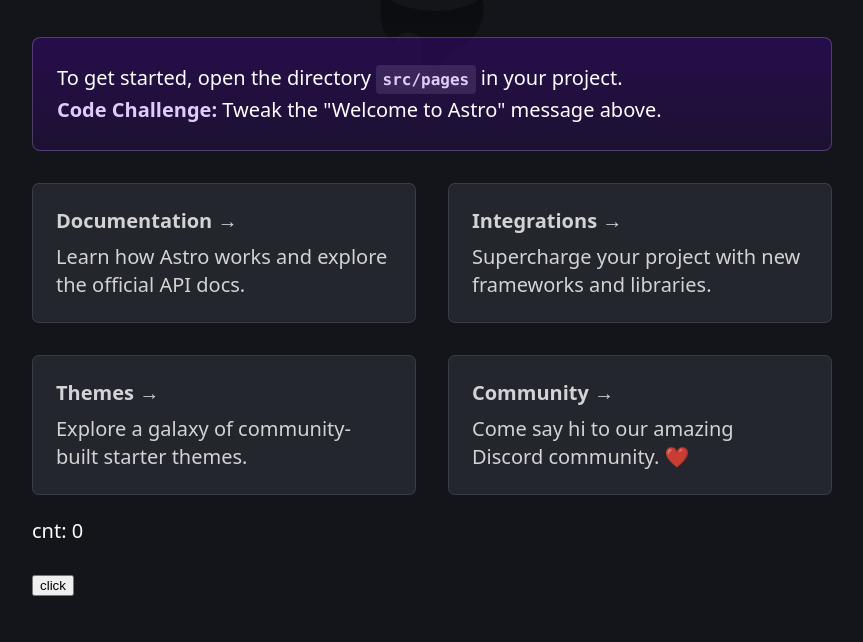
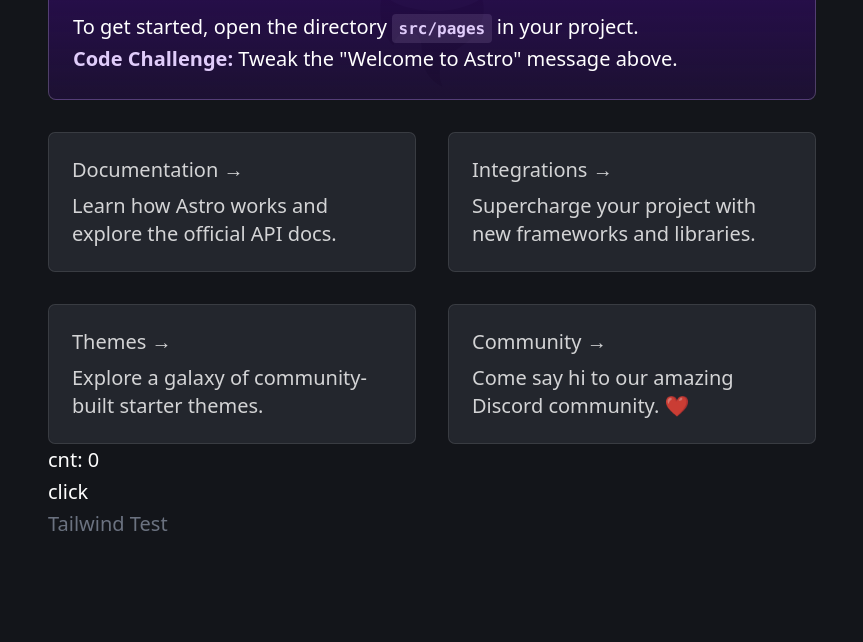
Before and after one commit to 10tera/10tera.github.io, an Astro site: page / in a window 1280 px wide. Shown: the part 158-800 px from the top of the page, without its empty margins (208-1071 px from the left). Built offline with nearby package versions, Linux system fonts and the light colour scheme; Astro itself is replaced by a stand-in of ours.

Commit message:
feat: add tailwind

```diff
--- a/astro.config.mjs
+++ b/astro.config.mjs
@@ -2,7 +2,9 @@
 
 import react from "@astrojs/react";
 
+import tailwind from "@astrojs/tailwind";
+
 // https://astro.build/config
 export default defineConfig({
-  integrations: [react()]
+  integrations: [react(), tailwind()]
 });
--- a/package.json
+++ b/package.json
@@ -16,11 +16,13 @@
   "dependencies": {
     "@astrojs/check": "^0.9.3",
     "@astrojs/react": "^3.6.2",
+    "@astrojs/tailwind": "^5.1.0",
     "@types/react": "^18.3.5",
     "@types/react-dom": "^18.3.0",
     "astro": "^4.15.1",
     "react": "^18.3.1",
     "react-dom": "^18.3.1",
+    "tailwindcss": "^3.4.10",
     "typescript": "^5.5.4"
   },
   "packageManager": "pnpm@9.9.0+sha512.60c18acd138bff695d339be6ad13f7e936eea6745660d4cc4a776d5247c540d0edee1a563695c183a66eb917ef88f2b4feb1fc25f32a7adcadc7aaf3438e99c1",
--- a/src/pages/index.astro
+++ b/src/pages/index.astro
@@ -63,6 +63,7 @@
       />
     </ul>
     <TestReact client:load />
+    <h2 class="text-gray-500">Tailwind Test</h2>
   </main>
 </Layout>
 
--- /dev/null
+++ b/tailwind.config.mjs
@@ -0,0 +1,8 @@
+/** @type {import('tailwindcss').Config} */
+export default {
+	content: ['./src/**/*.{astro,html,js,jsx,md,mdx,svelte,ts,tsx,vue}'],
+	theme: {
+		extend: {},
+	},
+	plugins: [],
+}
```
Also changed, not shown: pnpm-lock.yaml.
